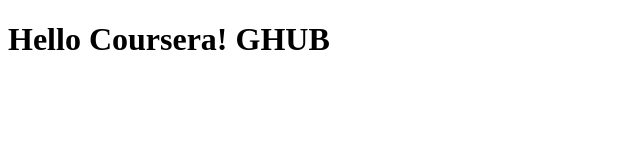
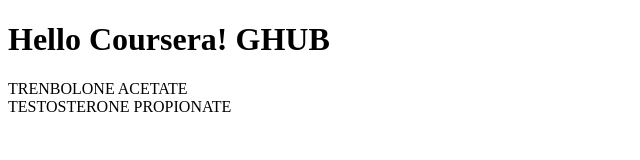
Before and after one commit to Kakerlaken/coursera-test, a plain HTML site: page index.html in a window 1280 px wide. Shown: the whole page, without its empty margins (0-640 px from the left). Drawn offline with Linux system fonts and the light colour scheme.

Commit message:
Update index.html
One more change

```diff
--- a/index.html
+++ b/index.html
@@ -8,5 +8,11 @@
   </head>
   <body>
     <h1>Hello Coursera! GHUB</h1>
+    <div class="header">
+      <div class="block_1">
+        <div class="block_1-item">TRENBOLONE ACETATE</div>
+      </div>
+    </div>
+    <div class="footer">TESTOSTERONE PROPIONATE</div>
   </body>
 </html>
```
